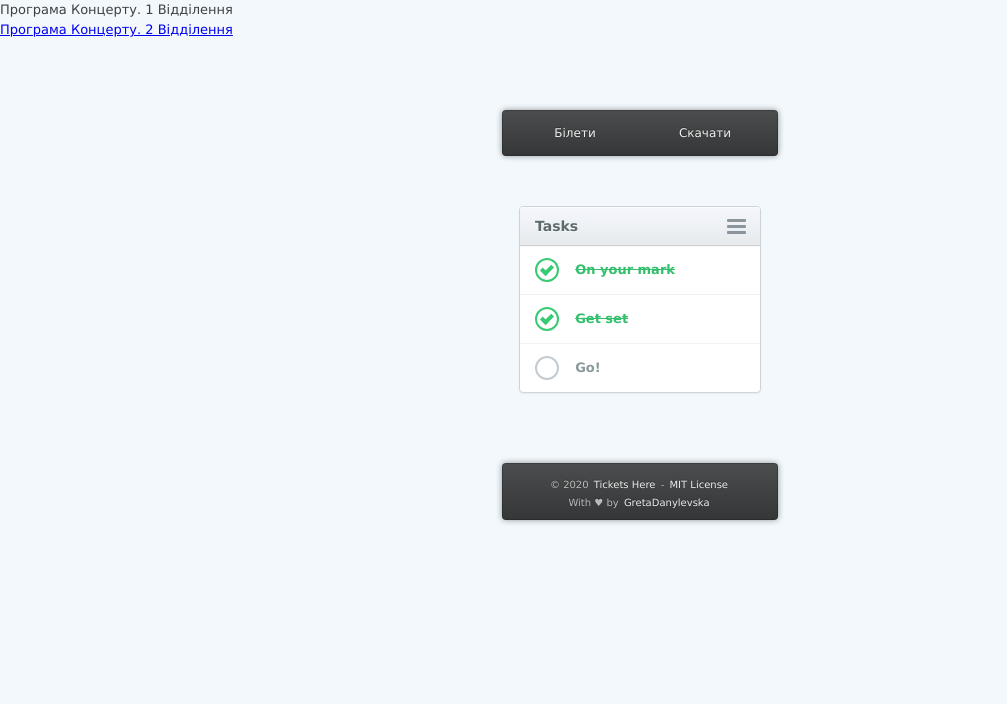
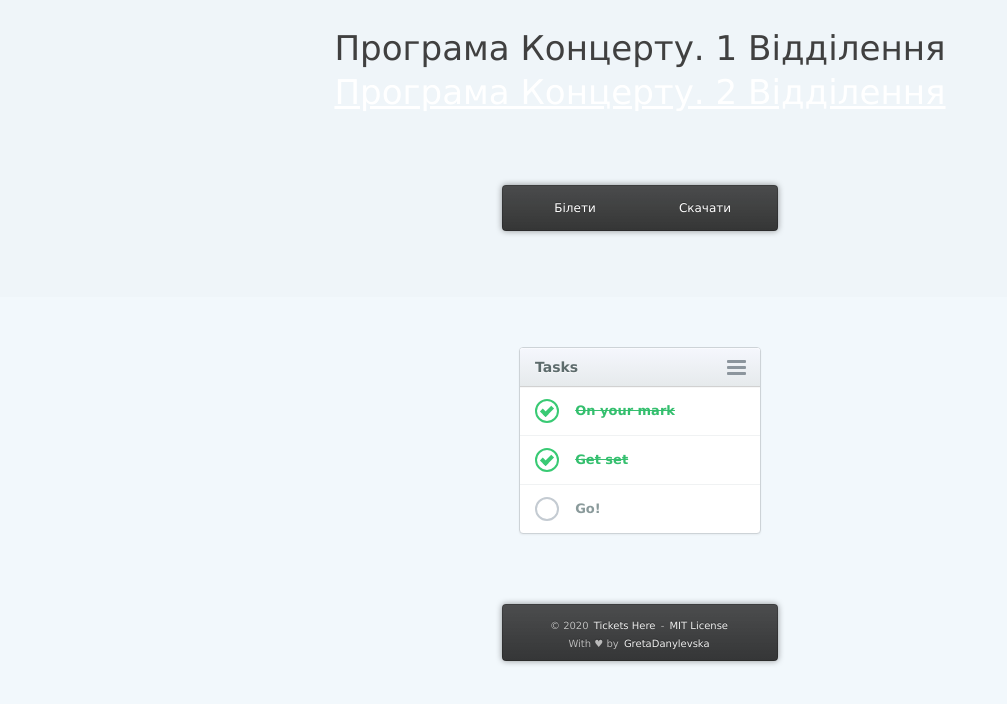
Before and after one commit to DInnaD/skakun1part1link, a plain HTML site: page index.html in a window 1280 px wide. Shown: the whole page, without its empty margins (0-1007 px from the left). Drawn offline with Linux system fonts and the light colour scheme.

Commit message:
Update style.css

```diff
--- a/css/style.css
+++ b/css/style.css
@@ -230,3 +230,25 @@ body {
 .centered {
   text-align: center;
 }
+
+.container > header {
+  margin: 0 auto;
+  padding: 2em;
+  text-align: center;
+  background: rgba(0,0,0,0.01);
+}
+
+.container > header h1 {
+  font-size: 2.625em;
+  line-height: 1.3;
+  margin: 0;
+  font-weight: 300;
+}
+
+.container > header a {
+  color: #fff;
+}
+
+.container > header a:hover {
+  opacity: 0.7;
+}
```
